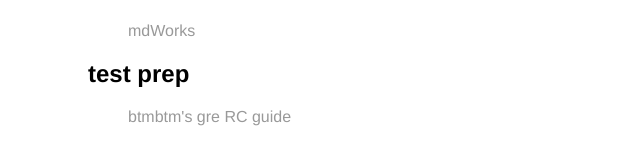
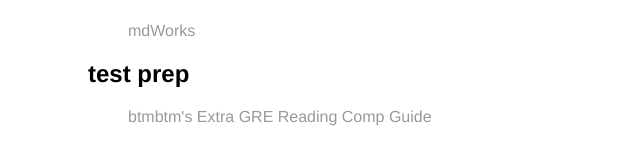
Before and after one commit to btmbtm/btmbtm.github.io, a Jekyll site: the page built from index.html, in a window 1280 px wide. Shown: the part 277-442 px from the top of the page, without its empty margins (277-917 px from the left). Built offline with Jekyll 4.4.1, drawn with Linux system fonts in a browser that asks for light colours.

Commit message:
Update index.html

```diff
--- a/index.html
+++ b/index.html
@@ -24,5 +24,5 @@ title: btmbtm
 
 	<h2> test prep</h2>
 	<ul>
-		<li> <a href="gre/rcguide">btmbtm's gre RC guide</a></li>
+		<li> <a href="gre/extrarcguide">btmbtm's Extra GRE Reading Comp Guide</a></li>
 	</ul>
```
